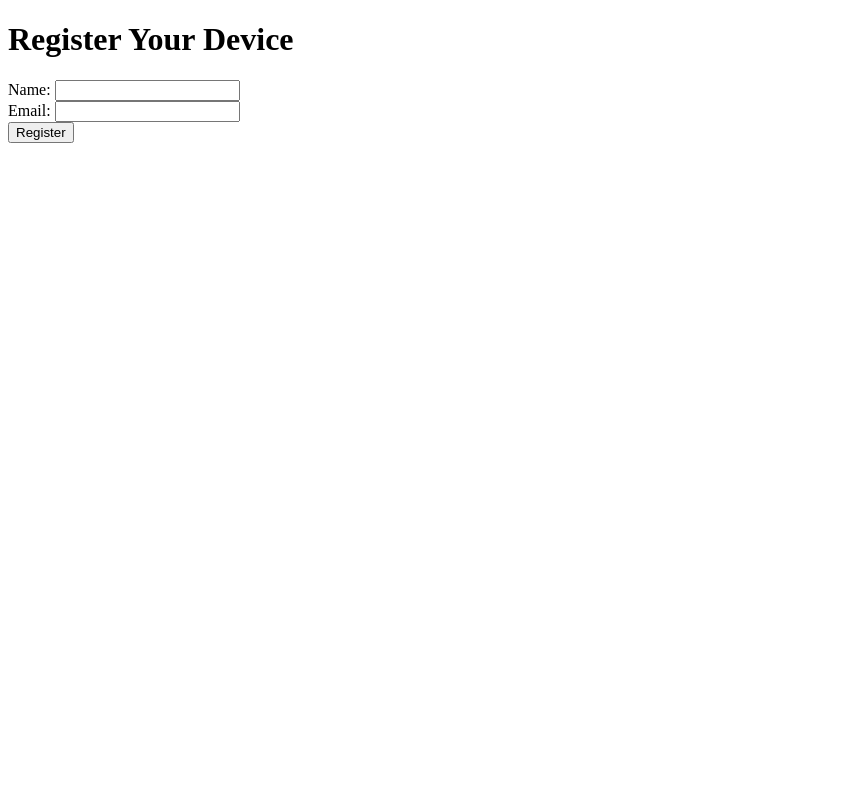
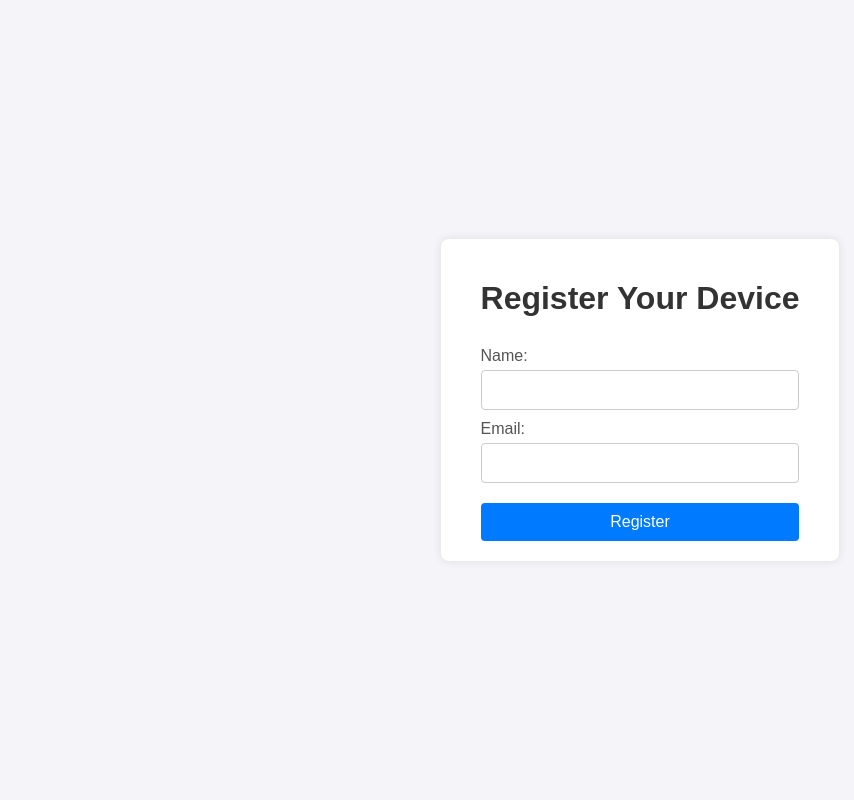
Before and after one commit to DivineUtibe/device-auth-project, a Flask app: page /register in a window 1280 px wide. Shown: the whole page, without its empty margins (0-854 px from the left). Run offline with Flask 3, Linux system fonts and the light colour scheme.

Commit message:
updated the register.html to look more sophisticated

```diff
--- a/app/templates/register.html
+++ b/app/templates/register.html
@@ -3,17 +3,93 @@
 <head>
     <meta charset="UTF-8">
     <title>Register Device</title>
+    <style>
+        body {
+            font-family: Arial, sans-serif;
+            background-color: #f4f4f9;
+            margin: 0;
+            padding: 0;
+            display: flex;
+            justify-content: center;
+            align-items: center;
+            height: 100vh;
+        }
+        .container {
+            background-color: #fff;
+            padding: 20px 40px;
+            border-radius: 8px;
+            box-shadow: 0 0 10px rgba(0, 0, 0, 0.1);
+            text-align: center;
+        }
+        h1 {
+            color: #333;
+            margin-bottom: 20px;
+        }
+        form {
+            display: flex;
+            flex-direction: column;
+        }
+        label {
+            margin-top: 10px;
+            margin-bottom: 5px;
+            color: #555;
+            text-align: left;
+        }
+        input {
+            padding: 10px;
+            border: 1px solid #ccc;
+            border-radius: 4px;
+            font-size: 16px;
+        }
+        button {
+            background-color: #007bff;
+            color: #fff;
+            border: none;
+            padding: 10px;
+            border-radius: 4px;
+            cursor: pointer;
+            font-size: 16px;
+            margin-top: 20px;
+            transition: background-color 0.3s ease;
+        }
+        button:hover {
+            background-color: #0056b3;
+        }
+        .alert {
+            background-color: #f8d7da;
+            color: #721c24;
+            padding: 10px;
+            border-radius: 4px;
+            margin-bottom: 20px;
+            display: none;
+        }
+    </style>
 </head>
 <body>
+    <div class="container">
         <h1>Register Your Device</h1>
         <form method="POST" action="{{ url_for('main.register', device_id=device_id) }}">
+            <div class="alert" id="error-message">Please fill out all fields.</div>
             <label for="name">Name:</label>
             <input type="text" id="name" name="name" required>
-        <br>
             <label for="email">Email:</label>
             <input type="email" id="email" name="email" required>
-        <br>
             <button type="submit">Register</button>
         </form>
+    </div>
+    <script>
+        document.querySelector('form').addEventListener('submit', function(event) {
+            const name = document.getElementById('name').value.trim();
+            const email = document.getElementById('email').value.trim();
+            const errorMessage = document.getElementById('error-message');
+
+            if (!name || !email) {
+                event.preventDefault();
+                errorMessage.style.display = 'block';
+            } else {
+                errorMessage.style.display = 'none';
+            }
+        });
+    </script>
 </body>
 </html>
```
Lines whose indentation alone changed are shown as unchanged.
